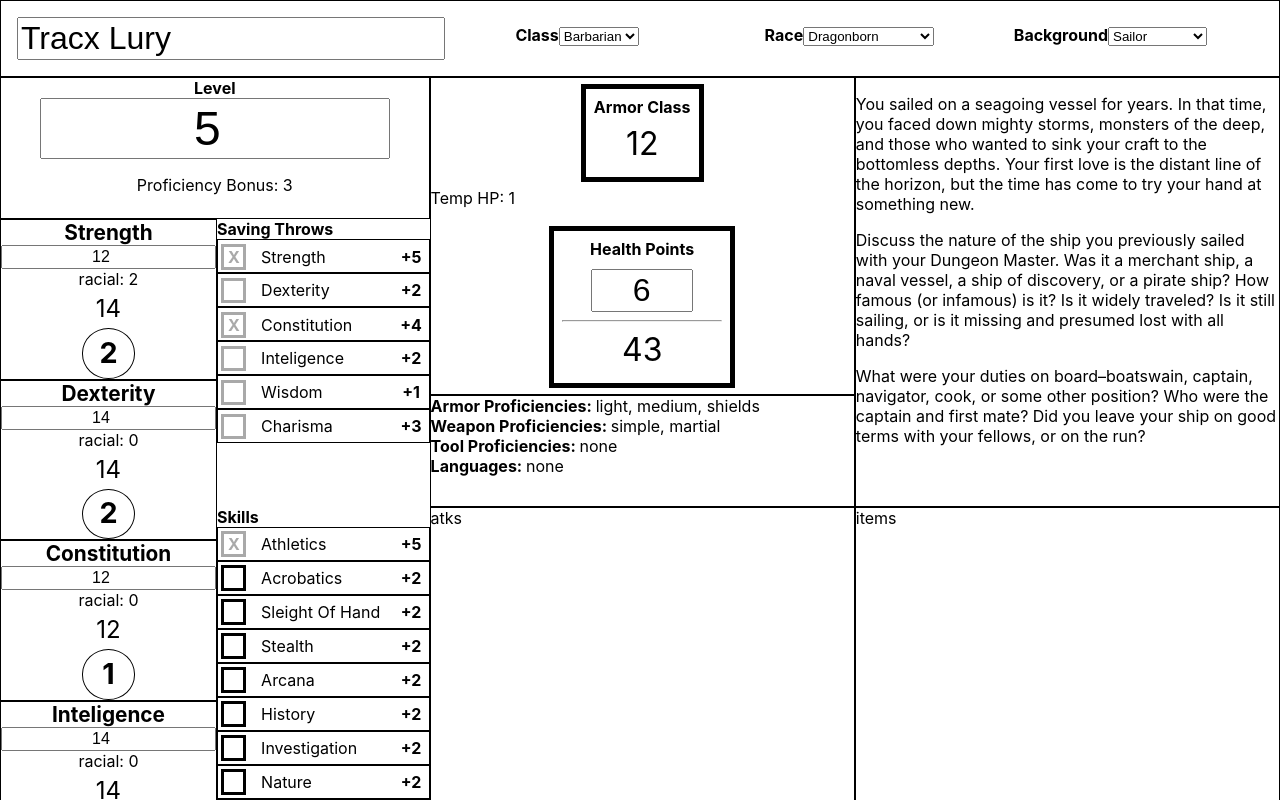
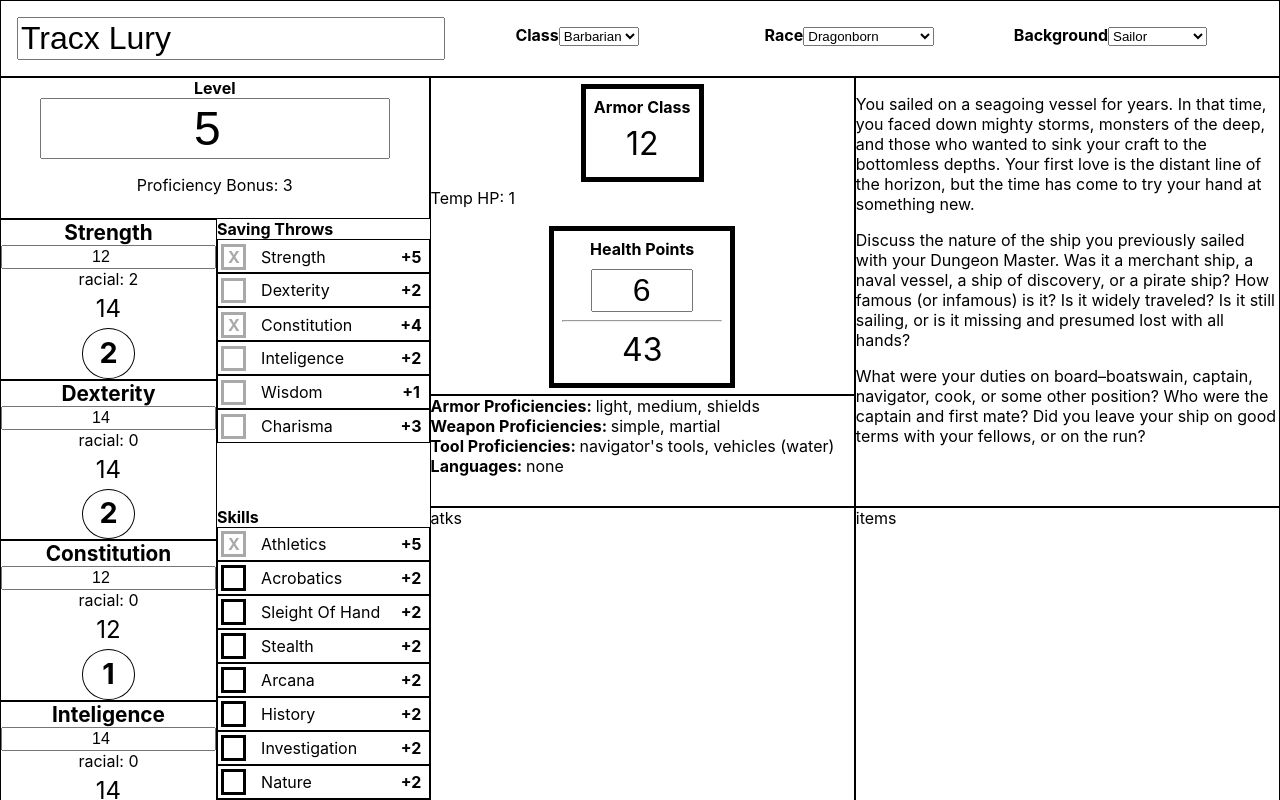
Before and after one commit to minghz/top_role_front, a React (Create React App) app: page / in a window 1280 px wide. Shown: the top 800 px of the page. Built offline with nearby package versions, Linux system fonts and the light colour scheme.

Commit message:
Combine tool proficiencies between Class and Background

```diff
--- a/src/components/ProficienciesContainer.js
+++ b/src/components/ProficienciesContainer.js
@@ -3,6 +3,16 @@ import * as dataParsers from '../services/dataParsers';
 import '../css/ProficienciesContainer.css';
 
 class ProficienciesContainer extends Component {
+
+  toolProficiencies() {
+    let toolFromClass = dataParsers.toolProficienciesFromClass(this.props.class)
+    let toolFromBackground = dataParsers.toolProfsFromBackground(this.props.background)
+
+    let sanitizedTools = [toolFromClass, toolFromBackground].filter(element => element !== 'none')
+
+    return sanitizedTools.length < 1 ? 'none' : sanitizedTools.join(', ');
+  }
+
   render() {
     return(
       <div className="proficiencies-container">
@@ -16,7 +26,7 @@ class ProficienciesContainer extends Component {
         </div>
         <div className="tool-proficiencies">
           <strong>Tool Proficiencies: </strong>
-          {dataParsers.toolProficienciesFromClass(this.props.class)}
+          {this.toolProficiencies(this.props.class)}
         </div>
         <div className="language-proficiencies">
           <strong>Languages: </strong>
--- a/src/services/dataParsers.js
+++ b/src/services/dataParsers.js
@@ -66,3 +66,9 @@ export function languagesFromBackground(backgroundName) {
   var background = BackgroundsData.find(({name}) => name === backgroundName)
   return background.proficiencies.languages[0] || 'none'
 }
+
+export function toolProfsFromBackground(backgroundName) {
+  var background = BackgroundsData.find(({name}) => name === backgroundName)
+  let toolProf = background.proficiencies.tools
+  return toolProf.length > 0 ? toolProf.join(', ') : 'none'
+}
```
Also changed, not shown: 1 other file (tests, documents, lock files or other folders).
